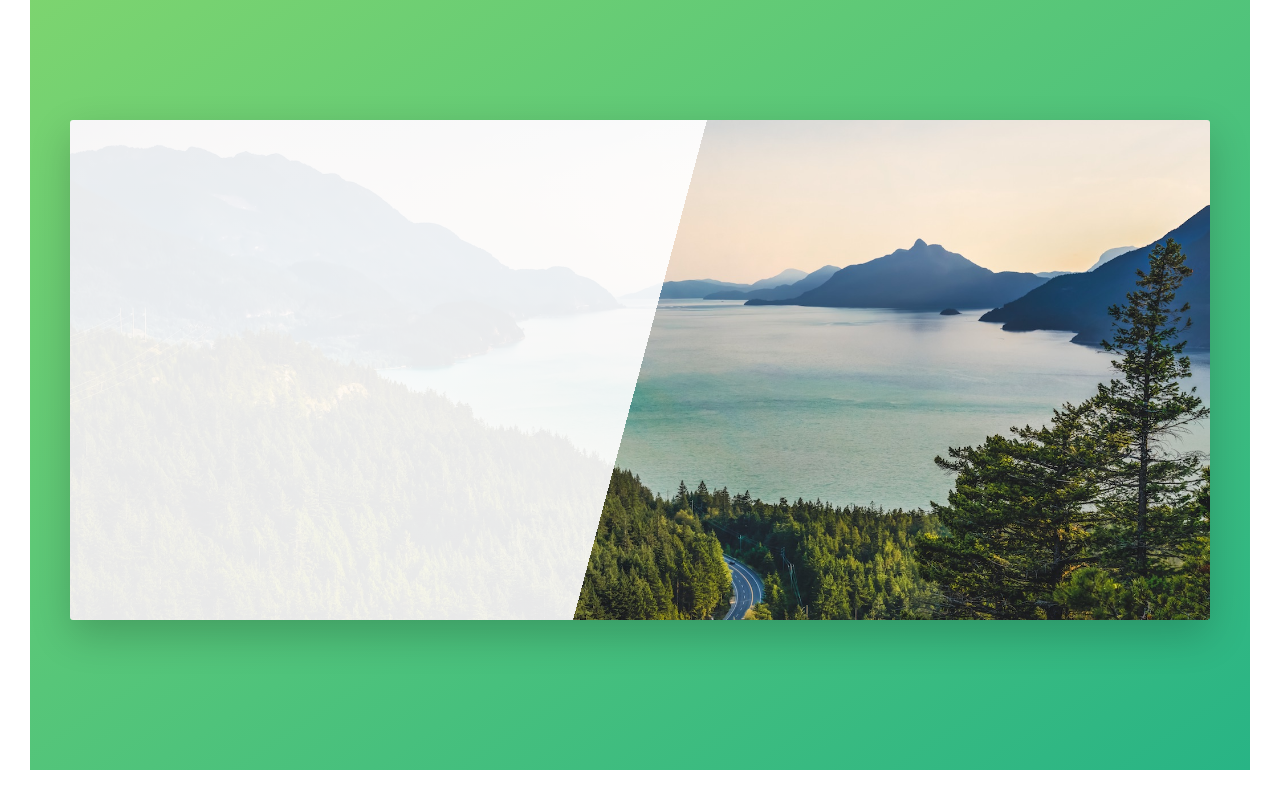
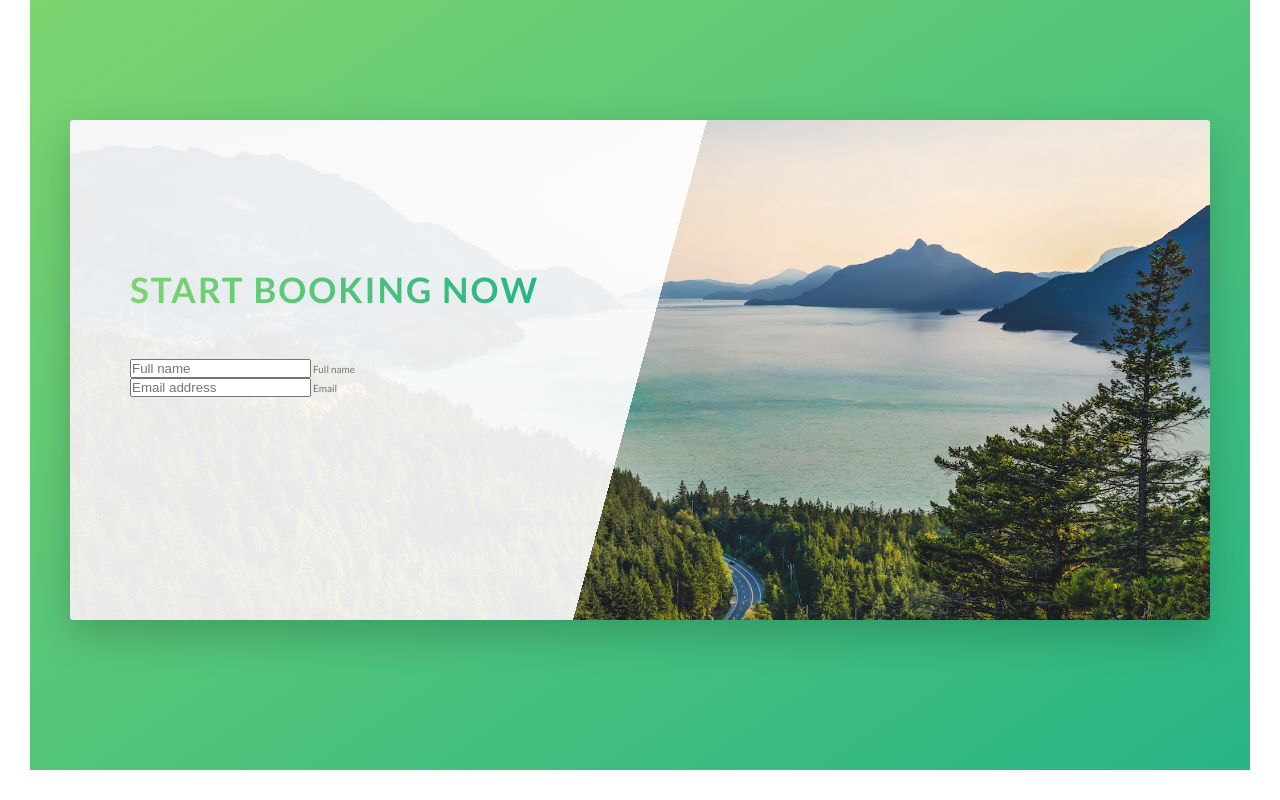
Before and after one commit to ZobairQ/natours, a website: page index.html in a window 1280 px wide. Shown: the part 4758-5558 px from the top of the page. Drawn offline with Linux system fonts and the light colour scheme.

Commit message:
Forms added to the html and title added

```diff
--- a/index.html
+++ b/index.html
@@ -327,7 +327,19 @@
         <div class="row">
           <div class="book">
             <div class="book__form">
-
+              <form action="#" class="form">
+                <div class="u-margin-bottom-medium">
+                  <h2 class="heading-secondary">Start booking now</h2>
+                </div>
+                <div class="form__group">
+                  <input id="name" type="text" class="form__input" placeholder="Full name" required>
+                  <label for="name" class="form__label">Full name</label>
+                </div>
+                <div class="form__group">
+                  <input id="email" type="email" class="form__input" placeholder="Email address" required>
+                  <label for="email" class="form__label">Email</label>
+                </div>
+              </form>
             </div>
           </div>
         </div>
--- a/sass/pages/_home.scss
+++ b/sass/pages/_home.scss
@@ -54,7 +54,7 @@
   box-shadow: 0 1.5rem 4rem rgba($color-black, 0.2);
   height: 50rem;
 
-  &__form{
+  &__form {
     width: 50%;
     padding: 6rem;
   }
```
